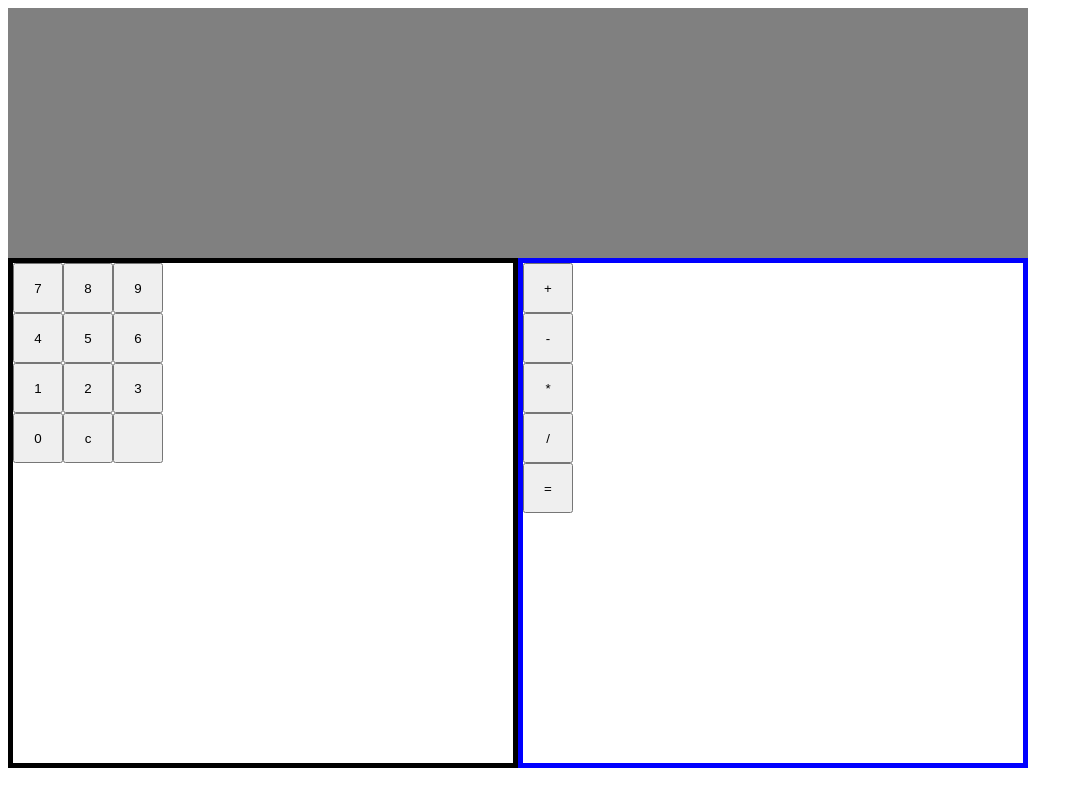
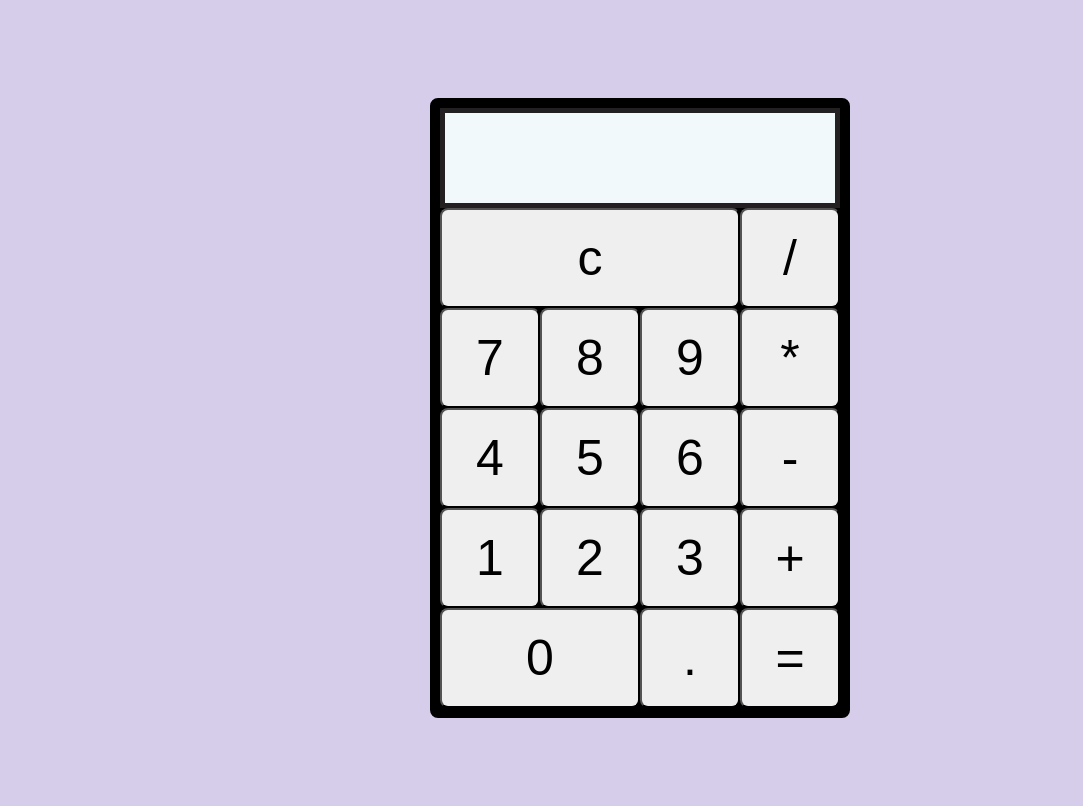
Before and after one commit to abdxu9/calculator, a plain HTML site: page index.html in a window 1280 px wide. Shown: the whole page, without its empty margins (0-1083 px from the left). Drawn offline with Linux system fonts and the light colour scheme.

Commit message:
finished the project

```diff
--- a/index.html
+++ b/index.html
@@ -8,10 +8,45 @@
     <title>Calculator</title>
 </head>
 <body>
-    <div id="display"></div>
-    <div id="touchs">
-        <div id="numbers"></div>
-        <div id="operators"></div>
+    <div id="container">
+        <div id="display"></div>
+        <div id="touchs">
+            <div id="left-button">
+                <div id="clear">
+                    <button type="button" id = "clear-button" value="c">c</button>
+                </div>
+                <div class="numbers">
+                    <div class="line-number">
+                        <button type="button" value="7">7</button>
+                        <button type="button" value="8">8</button>
+                        <button type="button" value="9">9</button>
+                    </div>
+
+                    <div class="line-number">
+                        <button type="button" value="4">4</button>
+                        <button type="button" value="5">5</button>
+                        <button type="button" value="6">6</button>
+                    </div>
+
+                    <div class="line-number">
+                        <button type="button" value="1">1</button>
+                        <button type="button" value="2">2</button>
+                        <button type="button" value="3">3</button>
+                    </div>
+                    <div class="line-number">
+                        <button type="button" id="zero" value="0">0</button>
+                        <button type="button" value=".">.</button>
+                    </div>
+                </div>
+            </div>
+            <div class="operators">
+                <button type="button" value="/">/</button>
+                <button type="button" value="*">*</button>
+                <button type="button" value="-">-</button>
+                <button type="button" value="+">+</button>
+                <button type="button" value="=">=</button>
+            </div>
+        </div>
     </div>
 
 </body>
--- a/script.js
+++ b/script.js
@@ -1,9 +1,10 @@
-const numbers  = `7894561230c`;
+const numbers  = `7894561230.c`;
 const operators = '+-*/=';
 
 const divDisplay = document.querySelector("#display");
 const divTouchs = document.querySelector("#touchs");
 const divOperators = document.querySelector("#operators");
+console.log(divOperators)
 const divNumbers = document.querySelector("#numbers");
 
 function add(numberOne, numberTwo){
@@ -23,8 +24,8 @@ function divide(numberOne, numberTwo){
 }
 
 function operate(operator, numberOne, numberTwo){
-    parseInt(numberOne);
-    parseInt(numberTwo);
+    numberOne = Number(numberOne);
+    numberTwo = Number(numberTwo);
 
     switch(operator){
         case('+'):
@@ -35,6 +36,8 @@ function operate(operator, numberOne, numberTwo){
             return multiply(numberOne,numberTwo);
         case('/'):
             return divide(numberOne,numberTwo);
+        default:
+            return null;
     }
 }
 
@@ -54,19 +57,27 @@ function displayedUserPresses(){
                 operatorPressed=''
             }
             else if(numbers.includes(buttonText)){
+                if(buttonText === '.')
+                {
+                    button.disabled = true;
+                }
                 numberPressed += buttonText;
                 divDisplay.textContent = numberPressed
             }
             else if(operators.includes(buttonText) && buttonText !== '='){
                 operatorPressed += buttonText;
-                divDisplay.textContent = operatorPressed
                 numberOne = numberPressed;
                 numberPressed='';
             }
             else if(buttonText === '='){
                 numberTwo = numberPressed
                 const result = operate(operatorPressed,numberOne, numberTwo);
-                divDisplay.textContent+= `${result}`;
+                if(!Number.isInteger(result)){
+                    divDisplay.textContent = `${result.toFixed(3)}`;
+                }
+                else{
+                    divDisplay.textContent = `${result}`;
+                }
                 numberPressed = result.toString();
                 operatorPressed = '';
             }
@@ -75,41 +86,4 @@ function displayedUserPresses(){
 
 }
 
-
-
-function createGraphic(){
-    for(let i = 0; i < operators.length; i++){
-        const buttonOperator = document.createElement("button");
-        buttonOperator.textContent = operators.slice(i,i+1);
-        buttonOperator.setAttribute('style','grow: 1; height: 50px; width: 50px;')
-        divOperators.appendChild(buttonOperator);
-    }
-
-    for(let i = 0; i < 4; i++){
-        const lineNumber = document.createElement("div");
-        lineNumber.classList.add("line-number");
-        lineNumber.setAttribute('style','display: flex;')
-        divNumbers.appendChild(lineNumber);
-        for(let j = 0; j < 3; j++){
-            const buttonNumber = document.createElement("button");
-            buttonNumber.textContent = numbers.slice(3*i + j,3*i + j + 1);
-            buttonNumber.setAttribute('style','grow: 1; height: 50px; width: 50px;')
-            lineNumber.appendChild(buttonNumber);
-        }
-
-    }
-
-
-
-displayedUserPresses();
-/*--------------------------------*/
-/*--------------------------------*/
-/*--------------------------------*/
-/*---7---8---9---*/ /*+*/
-/*---4---5---6---*/ /*-*/
-/*---1---2---3---*/ /*'*'*/
-/*---0-----------*/ /*'/'*/
-/*----------------/ /*=*/
-}
-
-createGraphic();
+displayedUserPresses()
--- a/style.css
+++ b/style.css
@@ -1,30 +1,70 @@
+* {
+    box-sizing: border-box;
+}
+
 body{
     display: flex;
+    justify-content: center;
+    min-height: 100vh;
+    background: #D6CDEA;
+}
+
+button{
+    width: 100px;
+    height: 100px;
+    border-radius: 8px;
+    font-size: 50px;
+}
+
+#container{
+    display: flex;
     flex-direction: column;
+    align-self: center;
+    justify-self: center;
+    border-radius: 8px;
+    border: solid 10px black;
+    background: black;
 }
 
 #display{
-    height: 250px;
-    width: 1020px;
-    background: grey;
+    display: flex;
+    justify-content: end;
+    align-items: center;
+    height: 100px;
+    width: 400px;
+    background: #f2f9fb;
+    font-weight: 100;
+    font-size: 50px;
+    border: solid 5px rgb(34, 32, 32);
+
 }
 
 #touchs{
     display: flex;
-    flex-direction: row;
 }
 
-#numbers{
-    height: 500px;
-    width: 500px;
-    border: solid 5px black;
+#clear{
+    display: flex;
 }
 
-#operators{
+.numbers{
     display: flex;
     flex-direction: column;
-    justify-content: e;
+    height: 400px;
+    width: 300px;
+}
+
+.line-number{
+    display: flex;
+}
+
+.operators{
+    display: flex;
+    flex-direction: column;
     height: 500px;
-    width: 500px;
-    border: solid 5px blue;
+    width: 100px;
 }
+
+#zero, #clear-button{
+    flex-grow: 1;
+}
```
